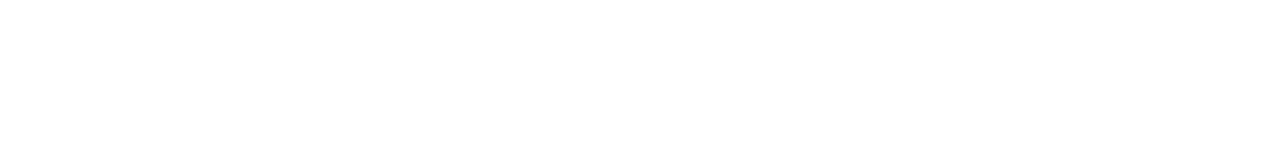
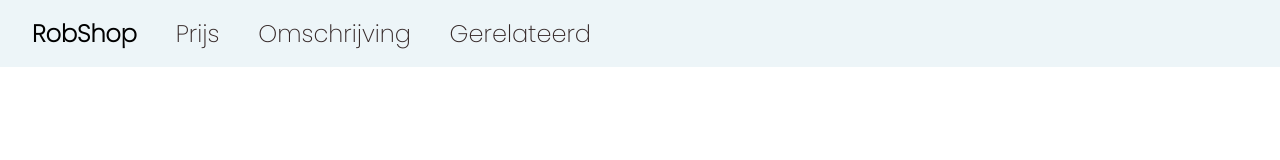
Before and after one commit to mauricevf/frontend-tussenopdracht, a plain HTML site: page index.html in a window 1280 px wide. Drawn offline with Linux system fonts and the light colour scheme.

Commit message:
initial-commit

```diff
--- a/css/style.css
+++ b/css/style.css
@@ -0,0 +1,23 @@
+@import url('https://fonts.googleapis.com/css2?family=Poppins:wght@200&display=swap');
+
+body{
+    padding: 0;
+    margin: 0;
+}
+nav{
+    padding: 1rem;
+    font-family: 'Poppins', sans-serif;
+    font-weight: 200;
+    font-size: 1.5rem;
+    background-color: #EDF5F8;
+}
+nav a{
+    margin: 1rem;
+    text-decoration: none;
+    color: rgb(52, 39, 39);
+}
+.Logo{
+    text-decoration: none;
+    color: rgb(0, 0, 0);
+    font-weight: 600;
+}
--- a/index.html
+++ b/index.html
@@ -4,8 +4,14 @@
     <meta charset="UTF-8">
     <meta name="viewport" content="width=device-width, initial-scale=1.0">
     <title>Document</title>
+    <link rel="stylesheet" href="css/style.css" class="rel">
 </head>
 <body>
-
+    <nav>
+        <a class="Logo" href="">RobShop</a>   <!--Logo-->
+        <a href="#Prijs">Prijs</a> <!--Prijs-->
+        <a href="#Omschrijving">Omschrijving</a>   <!--Omschrijving-->
+        <a href="#Gerelateerd">Gerelateerd</a>  <!--Gerelateerde Producten-->
+    </nav>
 </body>
 </html>
```
